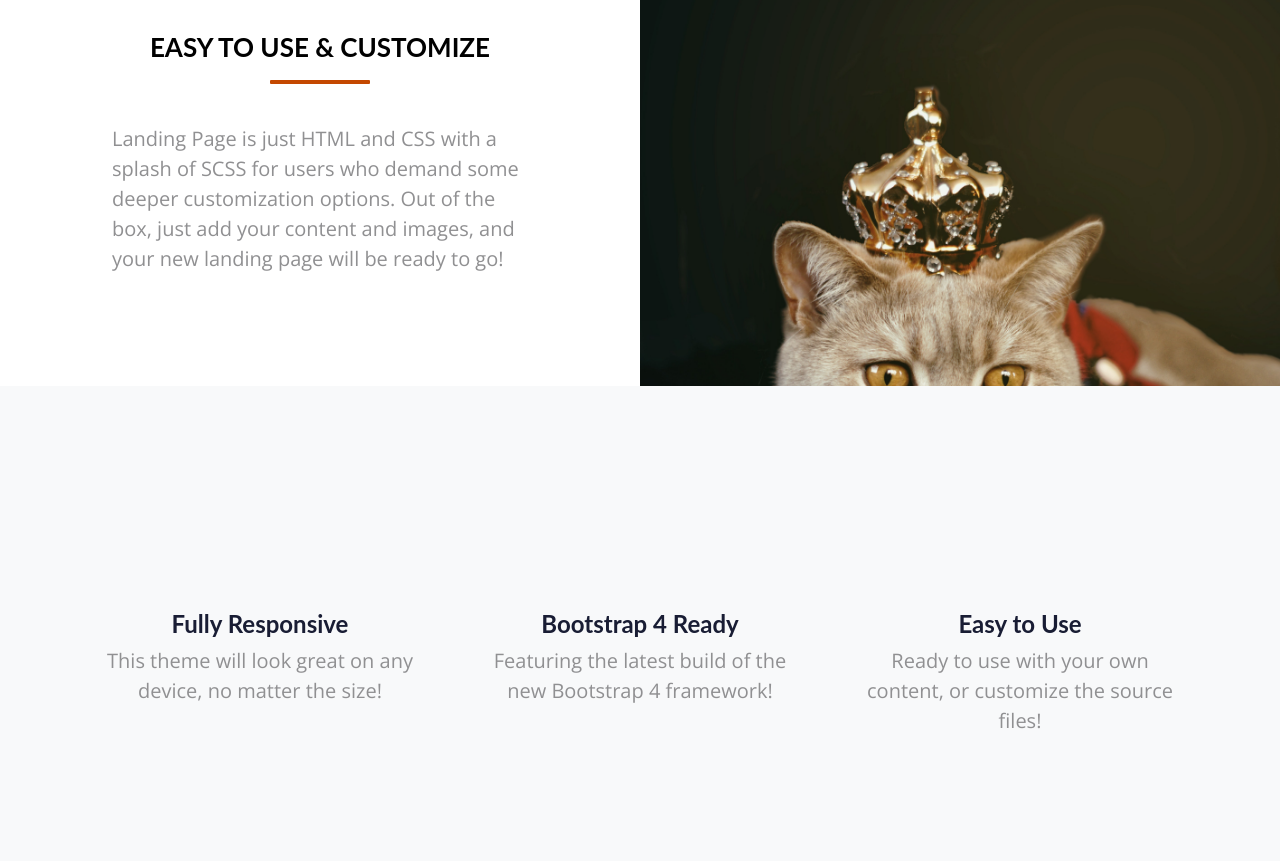
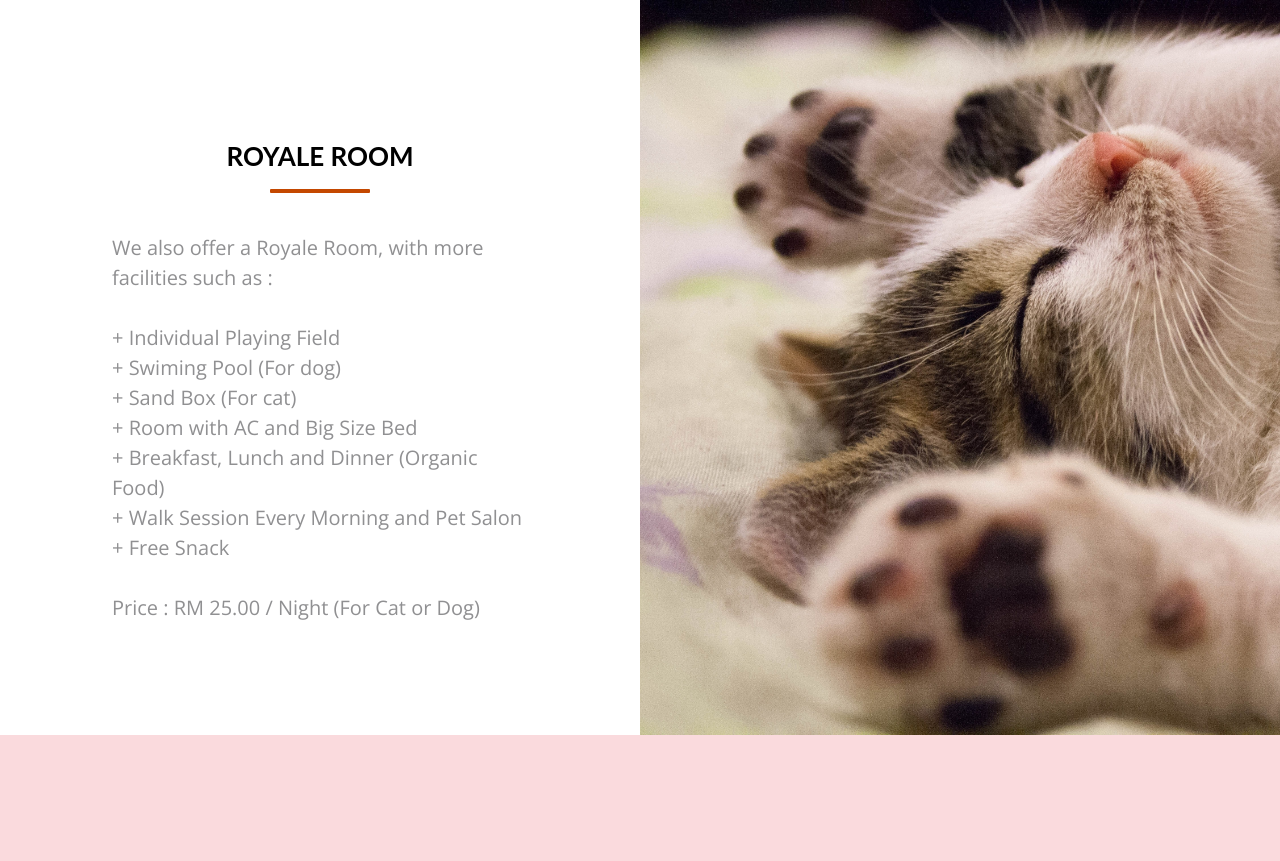
Before and after one commit to dewacandra4/PetFriend, a CodeIgniter app: page /PetFriend/index.php/home/detail_services/1 in a window 1280 px wide. Shown: the part 2660-3521 px from the top of the page. Run offline with CodeIgniter, Linux system fonts and the light colour scheme; a user stored in the database is signed in; data comes from the database, SQL or seed files in the repository; tables that the repository leaves empty or names only in its code hold one stand-in row (values such as "Sample post"); some libraries are stand-ins or nearby versions.

Commit message:
update pet hotel order

```diff
--- a/application/views/home/pethotelo.php
+++ b/application/views/home/pethotelo.php
@@ -9,7 +9,7 @@
       <div class="row">
         <div class="col-xl-12 mx-auto">
         <img src="<?= base_url().'/assets/services/service_icon_1.png'?>" class="img-fluid">
-          <h1 class="text-white">Entrust Your Pets To PetFriend <br> For Us There is Only One Boss, Your Pet.
+          <h1 class="text-white">Entrust Your Pets To PetFriend <br> "For Us There is Only One Boss, Your Pet."
             </h1>
         </div>
       </div>
@@ -23,6 +23,7 @@
     <?php foreach ($services as $s) : ?>
     <p class="lead mb-0"><?= $s->description ?>
     <br>We provide various types of room types, with prices starting from RM <?= $s->price ?> / Night</p>
+    <br><a href="#order" class="add_cart btn btn-cart  rounded py-3">Book Now</a>
     </div>
   </section>
 
@@ -35,10 +36,10 @@
         <div class="col-lg-6 order-lg-1 my-auto showcase-text">
           <h2>Standar Room</h2>
           <p class="lead mb-0">
-          There are many facilities that your pet will get in the standard room,<br>
-            + wide playing field<br>
-            + 1 Toy<br>
-            + Breakfast and dinner<br>
+          There are many facilities that your pet will get in the standard room, such as : <br><br>
+            + Wide Playing Field<br>
+            + Breakfast and Dinner<br>
+            + Room with AC<br>
             + Free Snack<br>
             <br>
             Price : RM <?= $s->price ?> / Night (For Cat or Dog)
@@ -51,92 +52,120 @@
         <div class="col-lg-6 my-auto showcase-text">
           <h2>Deluxe Room</h2>
           <p class="lead mb-0">
-          We also offer a Deluxe Room, with more facilities such as,<br>
-            + wide playing field<br>
+          We also offer a Deluxe Room, with more facilities such as : <br><br>
+            + Wide Playing Field<br>
             + Swiming Pool (For dog)<br>
             + Sand Box (For cat)<br>
-            + 2 Toy<br>
-            + Room with AC<br>
-            + Breakfast and dinner (Organic Food)<br>
+            + Room with AC and Medium Size Bed<br>
+            + Breakfast and Dinner (Organic Food)<br>
             + Walk Session Every Morning<br>
             + Free Snack<br>
             <br>
-            Price : RM 40.00 / Night (For Cat or Dog)
+            Price : RM 15.00 / Night (For Cat or Dog)
           </p>
         </div>
       </div>
       <div class="row no-gutters">
         <div class="col-lg-6 order-lg-2 text-white showcase-img" style="background-image: url(<?= base_url().'/assets/img/bg-showcase-3.jpg'?>);"></div>
         <div class="col-lg-6 order-lg-1 my-auto showcase-text">
-          <h2>Easy to Use &amp; Customize</h2>
-          <p class="lead mb-0">Landing Page is just HTML and CSS with a splash of SCSS for users who demand some deeper customization options. Out of the box, just add your content and images, and your new landing page will be ready to go!</p>
+          <h2>Royale Room</h2>
+          <p class="lead mb-0">
+          We also offer a Royale Room, with more facilities such as : <br><br>
+            + Individual Playing Field<br>
+            + Swiming Pool (For dog)<br>
+            + Sand Box (For cat)<br>
+            + Room with AC and Big Size Bed<br>
+            + Breakfast, Lunch and Dinner (Organic Food)<br>
+            + Walk Session Every Morning and Pet Salon<br>
+            + Free Snack<br>
+            <br>
+            Price : RM 25.00 / Night (For Cat or Dog)
+          </p>
         </div>
       </div>
     </div>
   </section>
 
   <!-- Keuntungan -->
-  <section class="features-icons bg-light text-center">
+  <section class="features-icons bg-white text-center" id="order" style="background-image: url(<?= base_url().'/assets/img/bg2.jpg'?>);">
+  <h2>Booking Form</h2>
+  <?php if($s->is_available == 0) :?>
+                  <div class="alert alert-warning" role="alert"><h3>
+                  We are so sorry, there is no available room for now <i class="fa fa-frown-o" aria-hidden="true"></i></h3>
+                </div>
+    <?php else:?>
     <div class="container">
+          <div class="card-body p-0">
             <div class="row">
-        <div class="col-lg-4">
-          <div class="features-icons-item mx-auto mb-5 mb-lg-0 mb-lg-3">
-            <div class="features-icons-icon d-flex">
-              <i class="icon-screen-desktop m-auto text-primary"></i>
+              <div class="col-lg-7">
+                <div class="p-5">
+                <h4><i class="fa fa-suitcase" aria-hidden="true"></i>
+                Total Available Slot : <?= $s->resource ?></h4>
+                <hr>
+                  <div class="text-center">
                   </div>
-            <h3>Fully Responsive</h3>
-            <p class="lead mb-0">This theme will look great on any device, no matter the size!</p>
+                  <br>
+                  <form method="post" action="<?= base_url('auth/login')?>" class="user">
+
+                  <div class="row">
+
+                    <div class="col">
+                    <div class="form-group">
+                    <h5><i class="fa fa-calendar" aria-hidden="true"></i>
+                    Check-in Date: </h5>
+                    <input type="date" class="form-control " id="fromDate" name="check-in" placeholder="From Date" min="<?php echo date('Y-m-d'); ?>">
                     </div>
                     </div>
-        <div class="col-lg-4">
-          <div class="features-icons-item mx-auto mb-5 mb-lg-0 mb-lg-3">
-            <div class="features-icons-icon d-flex">
-              <i class="icon-layers m-auto text-primary"></i>
-            </div>
-            <h3>Bootstrap 4 Ready</h3>
-            <p class="lead mb-0">Featuring the latest build of the new Bootstrap 4 framework!</p>
+
+                    <div class="col">
+                    <div class="form-group">
+                    <h5> <i class="fa fa-moon-o" aria-hidden="true"></i>
+                    How Many Days : </h5>
+                    <input type="number" name="days" id="days" class="form-control" value="" min="1" required>
                     </div>
                     </div>
-        <div class="col-lg-4">
-          <div class="features-icons-item mx-auto mb-0 mb-lg-3">
-            <div class="features-icons-icon d-flex">
-              <i class="icon-check m-auto text-primary"></i>
+
                     </div>
-            <h3>Easy to Use</h3>
-            <p class="lead mb-0">Ready to use with your own content, or customize the source files!</p>
+
+                    <div class="form-group">
+                    <h5> <i class="fa fa-paw" aria-hidden="true"></i>
+                    Select Pet Kind :  </h5>
+                    <select class="form-control" name="petkind">
+                    <option>Dog</option>
+                    <option>Cat</option>
+                    </select>
                     </div>
+
+                    <div class="form-group">
+                    <h5> <i class="fa fa-joomla" aria-hidden="true"></i>
+                    Select Room Type :  </h5>
+                    <select class="form-control" name="roomtype">
+                    <option>Royale</option>
+                    <option>Deluxe</option>
+                    <option>Standard</option>
+                    </select>
+                    </div>
+
+                    <br>
+                      <button type="submit" class="btn genric-btn danger-border circle btn-block">Book</button>
+                    <br>
+                  </form>
+                </div>
+              </div>
+              <div class="col-lg-5 d-none d-lg-block"> <img class="rounded" src="<?= base_url()?>assets/img/Order.jpg" alt="beauty_dog" height="500px"></div>
             </div>
           </div>
     </div>
   </section>
-
-  <!-- Call to Action -->
-  <section class="call-to-action text-white text-center">
-    <div class="overlay"></div>
-    <div class="container">
-      <div class="row">
-        <div class="col-xl-9 mx-auto">
-          <h2 class="mb-4">Ready to get started? Sign up now!</h2>
-        </div>
-        <div class="col-md-10 col-lg-8 col-xl-7 mx-auto">
-          <form>
-            <div class="form-row">
-              <div class="col-12 col-md-9 mb-2 mb-md-0">
-                <input type="email" class="form-control form-control-lg" placeholder="Enter your email...">
-              </div>
-              <div class="col-12 col-md-3">
-                <button type="submit" class="btn btn-block btn-lg btn-primary">Sign up!</button>
-              </div>
-            </div>
-          </form>
-        </div>
-      </div>
-    </div>
-  </section>
+  <?php endif; ?>
 </body>
 
 </html>
+
 <style>
+html {
+  scroll-behavior: smooth;
+}
 body {
   font-family: 'Lato', 'Helvetica Neue', Helvetica, Arial, sans-serif;
 }
@@ -233,29 +262,4 @@ header.masthead h1 {
   max-width: 12rem;
   box-shadow: 0px 5px 5px 0px #adb5bd;
 }
-
-.call-to-action {
-  position: relative;
-  background-color: #343a40;
-  background: url("../img/bg-masthead.jpg") no-repeat center center;
-  background-size: cover;
-  padding-top: 7rem;
-  padding-bottom: 7rem;
-}
-
-.call-to-action .overlay {
-  position: absolute;
-  background-color: #212529;
-  height: 100%;
-  width: 100%;
-  top: 0;
-  left: 0;
-  opacity: 0.3;
-}
-
-footer.footer {
-  padding-top: 4rem;
-  padding-bottom: 4rem;
-}
-
 </style>
```
Also changed, not shown: assets/img/Order.jpg (added), assets/img/bg-showcase-3.jpg, assets/img/bg2.jpg (added). Lines whose indentation alone changed are shown as unchanged.
